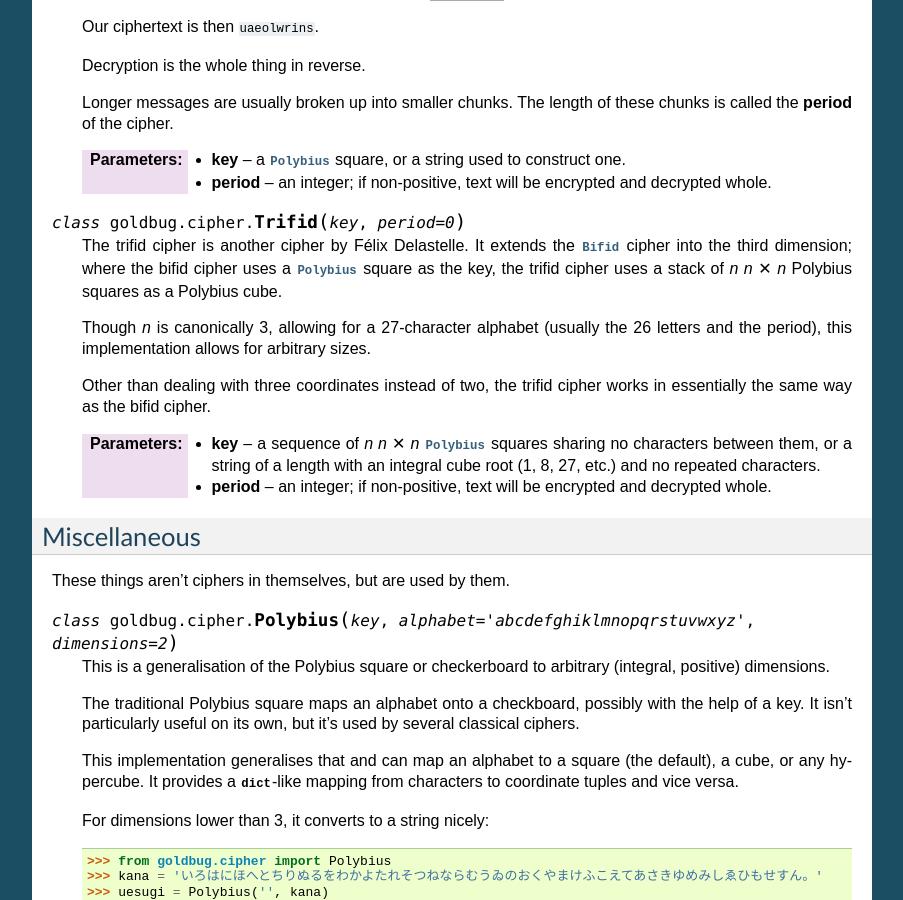
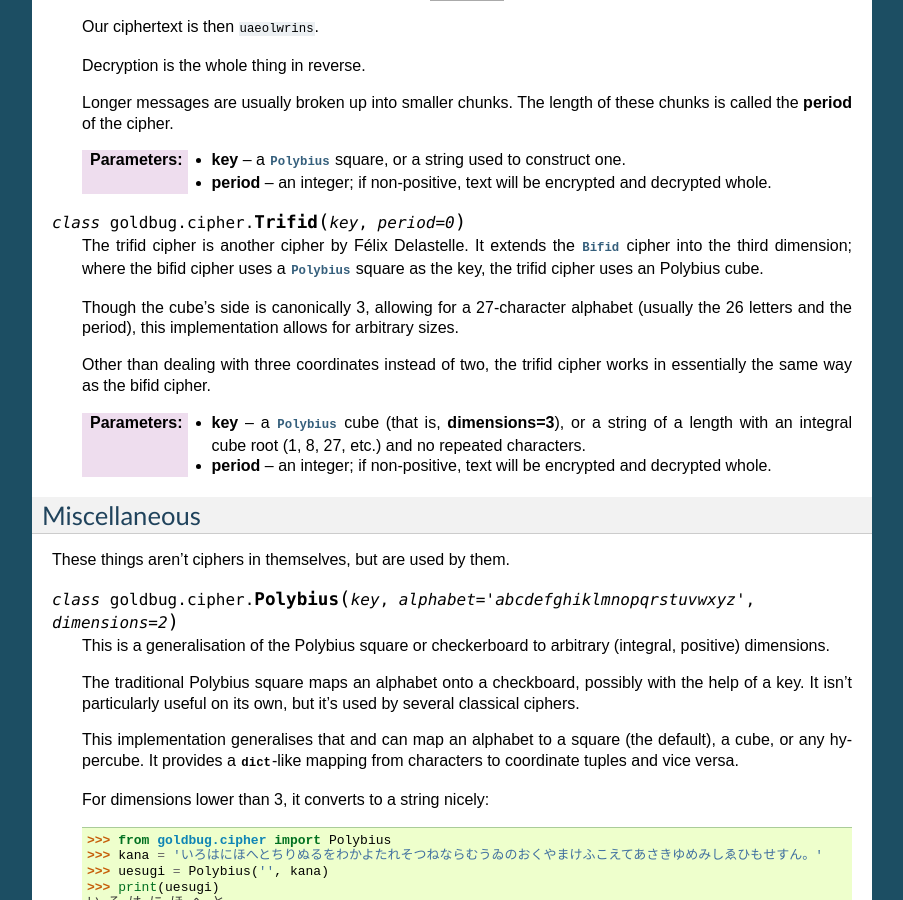
Before and after one commit to Cairnarvon/goldbug, a Sphinx documentation site: the page built from doc/cipher.rst, in a window 1280 px wide and 900 px high, scrolled down 4967 px. Shown: the whole window, without its empty margins (198-1101 px from the left). Built offline with Sphinx 7.4.7, drawn with Linux system fonts in a browser that asks for light colours; formulas are drawn with MathJax 3.

Commit message:
Trifid now uses a cube instead of several squares.

```diff
--- a/doc/cipher.rst
+++ b/doc/cipher.rst
@@ -353,19 +353,19 @@ exotic going on that makes them difficult to classify.
 
    The trifid cipher is another cipher by Félix Delastelle. It extends the
    :class:`Bifid` cipher into the third dimension; where the bifid cipher uses
-   a :class:`Polybius` square as the key, the trifid cipher uses a stack of
-   *n* *n* ✕ *n* Polybius squares as a Polybius cube.
+   a :class:`Polybius` square as the key, the trifid cipher uses an Polybius
+   cube.
 
-   Though *n* is canonically 3, allowing for a 27-character alphabet (usually
-   the 26 letters and the period), this implementation allows for arbitrary
-   sizes.
+   Though the cube's side is canonically 3, allowing for a 27-character
+   alphabet (usually the 26 letters and the period), this implementation allows
+   for arbitrary sizes.
 
    Other than dealing with three coordinates instead of two, the trifid cipher
    works in essentially the same way as the bifid cipher.
 
-   :param key: a sequence of *n* *n* ✕ *n* :class:`Polybius` squares sharing
-               no characters between them, or a string of a length with an
-               integral cube root (1, 8, 27, etc.) and no repeated characters.
+   :param key: a :class:`Polybius` cube (that is, **dimensions=3**), or a string
+               of a length with an integral cube root (1, 8, 27, etc.) and no
+               repeated characters.
    :param period: an integer; if non-positive, text will be encrypted and
                   decrypted whole.
 
```
Also changed, not shown: 2 other files.
